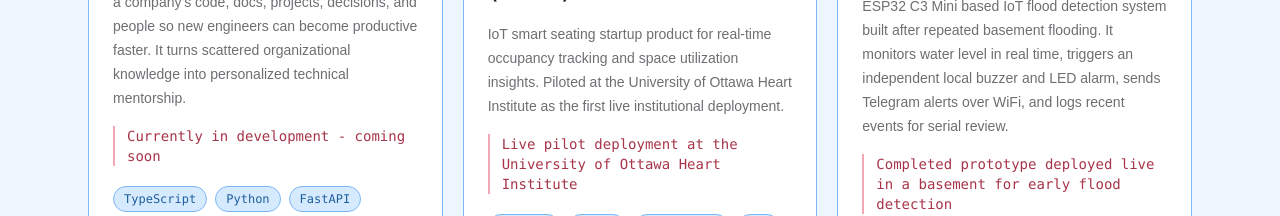
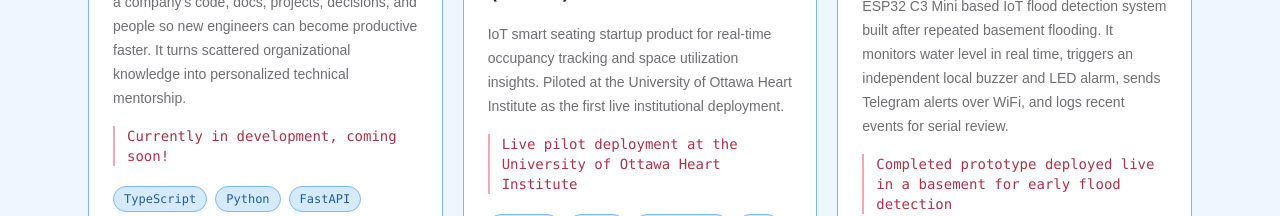
Before and after one commit to Zachary-Levesque/Portfolio, a Next.js app: page /projects in a window 1280 px wide. Shown: the part 920-1136 px from the top of the page. Built offline with nearby package versions, Linux system fonts and the light colour scheme.

Commit message:
Update projects.ts

```diff
--- a/content/projects.ts
+++ b/content/projects.ts
@@ -15,7 +15,7 @@ export const projects: Project[] = [
     dateRange: "May 2026 to Present",
     description:
       "AI-powered technical ramp-up copilot that maps a company's code, docs, projects, decisions, and people so new engineers can become productive faster. It turns scattered organizational knowledge into personalized technical mentorship.",
-    metrics: ["Currently in development - coming soon"],
+    metrics: ["Currently in development, coming soon!"],
     techStack: [
       "TypeScript",
       "Python",
```
